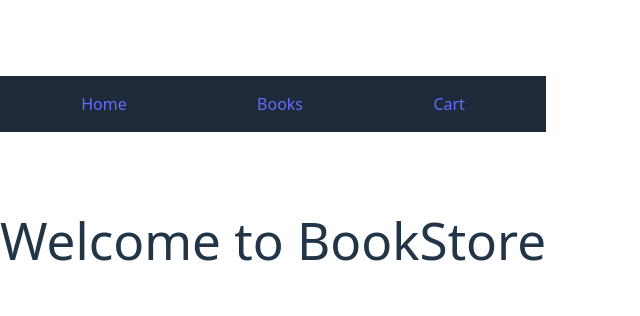
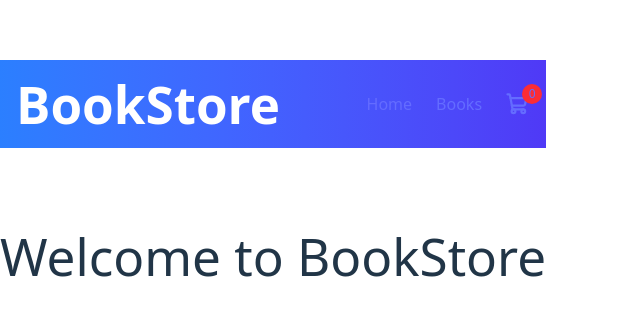
Before and after one commit to misraag/BookStore-ReactVite, a React (Vite) app: page / in a window 1280 px wide. Shown: the part 228-544 px from the top of the page, without its empty margins (0-640 px from the left). Built offline with nearby package versions, Linux system fonts and the light colour scheme.

Commit message:
updated visuals for different components

```diff
--- a/package.json
+++ b/package.json
@@ -11,6 +11,7 @@
   },
   "dependencies": {
     "@tailwindcss/vite": "^4.1.11",
+    "phosphor-react": "^1.4.1",
     "react": "^19.1.1",
     "react-dom": "^19.1.1",
     "react-router-dom": "^7.8.0",
--- a/src/components/BookCard.jsx
+++ b/src/components/BookCard.jsx
@@ -4,17 +4,18 @@ export default function BookCard({ book }) {
   const { addToCart } = useCart();
 
   return (
-    <div className="border p-4 rounded shadow hover:shadow-lg transition">
-      <img src={book.cover} alt={book.title} className="w-full h-60 object-cover mb-4 rounded" />
+    <div className="border p-4 rounded-lg shadow-md hover:shadow-xl transform hover:-translate-y-1 transition duration-300 bg-white">
+  <img src={book.cover} alt={book.title} className="w-full h-60 object-cover mb-4 rounded-lg" />
   <h2 className="text-xl font-bold">{book.title}</h2>
-      <p className="text-gray-600">{book.author}</p>
-      <p className="mt-2 font-semibold">₹{book.price}</p>
+  <p className="text-gray-500">{book.author}</p>
+  <p className="mt-2 font-semibold text-indigo-600">₹{book.price}</p>
   <button
     onClick={() => addToCart(book)}
-        className="mt-4 bg-blue-500 text-blue px-4 py-2 rounded hover:bg-blue-600"
+    className="mt-4 w-full bg-indigo-600 text-blue py-2 rounded hover:bg-indigo-700 transition"
   >
     Add to Cart
   </button>
 </div>
+
   );
 }
--- a/src/components/Navbar.jsx
+++ b/src/components/Navbar.jsx
@@ -1,11 +1,23 @@
 import { Link } from "react-router-dom";
+import { ShoppingCart } from "phosphor-react";
+import { useCart } from "../context/CartContext";
 
 export default function Navbar() {
+  const { cart } = useCart();
+
   return (
-    <nav className="p-4 bg-gray-800 text-white flex justify-around">
-      <Link to="/">Home</Link>
-      <Link to="/books">Books</Link>
-      <Link to="/cart">Cart</Link>
+    <nav className="bg-gradient-to-r from-blue-500 to-indigo-600 p-4 flex justify-between items-center text-white">
+      <h1 className="text-2xl font-bold">BookStore</h1>
+      <div className="flex items-center gap-6">
+        <Link className="hover:underline" to="/">Home</Link>
+        <Link className="hover:underline" to="/books">Books</Link>
+        <Link className="relative flex items-center gap-2 hover:underline" to="/cart">
+          <ShoppingCart size={24} weight="bold" />
+          <span className="absolute -top-2 -right-3 bg-red-500 text-xs rounded-full w-5 h-5 flex items-center justify-center">
+            {cart.length}
+          </span>
+        </Link>
+      </div>
     </nav>
   );
 }
--- a/src/pages/Books.jsx
+++ b/src/pages/Books.jsx
@@ -3,10 +3,11 @@ import BookCard from "../components/BookCard";
 
 export default function Books() {
   return (
-    <div className="p-8 grid grid-cols-1 sm:grid-cols-2 md:grid-cols-3 gap-6">
-      {books.map((book) => (
-        <BookCard key={book.id} book={book} />
-      ))}
-    </div>
+    <div className="p-8 grid grid-cols-1 sm:grid-cols-2 md:grid-cols-3 lg:grid-cols-4 gap-8">
+  {books.map((book) => (
+    <BookCard key={book.id} book={book} />
+  ))}
+</div>
+
   );
 }
--- a/src/pages/Cart.jsx
+++ b/src/pages/Cart.jsx
@@ -6,25 +6,30 @@ export default function Cart() {
   if (cart.length === 0) return <h1 className="text-3xl text-center mt-20">Cart is Empty</h1>;
 
   return (
-    <div className="p-8 space-y-4">
-      {cart.map((book) => (
-        <div key={book.id} className="flex items-center justify-between border p-4 rounded shadow">
+    <div className="p-8 space-y-6 max-w-4xl mx-auto">
+  {cart.length === 0 ? (
+    <h1 className="text-3xl text-center mt-20">Cart is Empty</h1>
+  ) : (
+    cart.map((book) => (
+      <div key={book.id} className="flex items-center justify-between border p-4 rounded shadow hover:shadow-lg transition bg-white">
         <div className="flex items-center gap-4">
-            <img src={book.cover} alt={book.title} className="w-20 h-28 object-cover rounded" />
+          <img src={book.cover} alt={book.title} className="w-24 h-32 object-cover rounded-lg" />
           <div>
             <h2 className="text-lg font-bold">{book.title}</h2>
-              <p className="text-gray-600">{book.author}</p>
-              <p className="font-semibold">₹{book.price}</p>
+            <p className="text-gray-500">{book.author}</p>
+            <p className="font-semibold text-indigo-600">₹{book.price}</p>
           </div>
         </div>
         <button
           onClick={() => removeFromCart(book.id)}
-            className="bg-red-500 text-white px-4 py-2 rounded hover:bg-red-600"
+          className="bg-red-500 text-white px-4 py-2 rounded hover:bg-red-600 transition"
         >
           Remove
         </button>
       </div>
-      ))}
+    ))
+  )}
 </div>
+
   );
 }
```
Also changed, not shown: 1 other file (tests, documents, lock files or other folders). Lines whose indentation alone changed are shown as unchanged.
